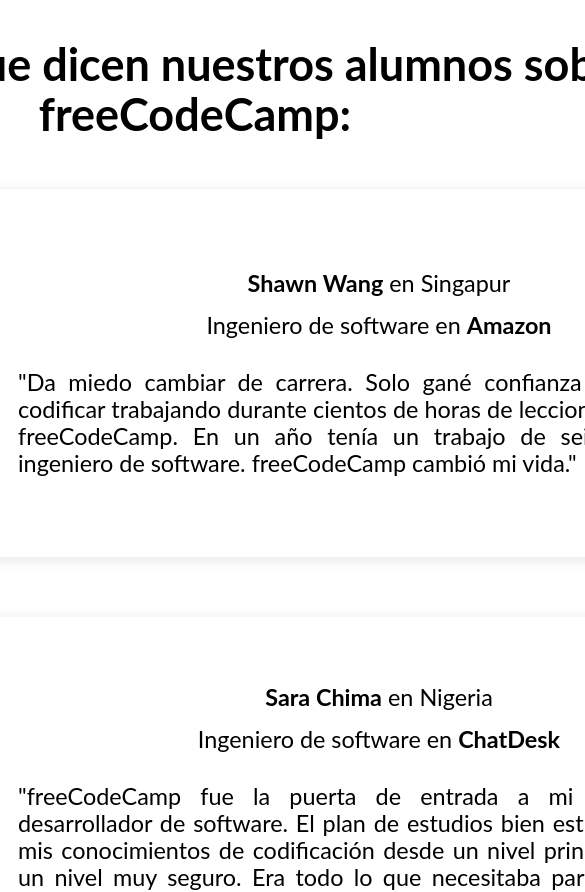
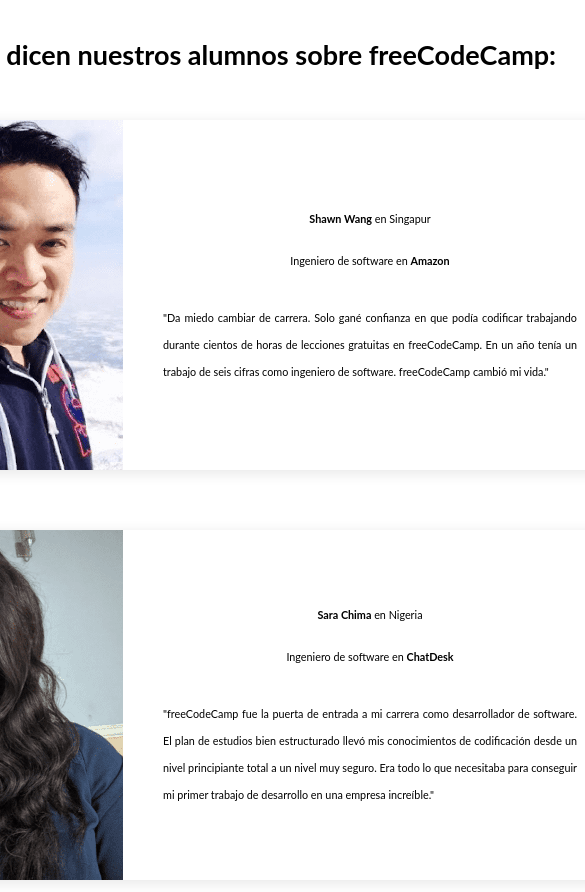
Before and after one commit to Cristian-PinedaQ/Tareas-app, a React (Create React App) app: page / in a window 390 px wide. Shown: the top 892 px of the page, 585 px wide, since content can reach past the window. Built offline with nearby package versions, Linux system fonts and the light colour scheme.

Commit message:
Version 1.1

```diff
--- a/src/App.css
+++ b/src/App.css
@@ -36,3 +36,14 @@
   justify-content: center;
   text-align: center;
 }
+
+/* Mobile first version view */
+@media (max-width: 767px) {
+  h1 {
+    font-size: 1.5rem;
+  }
+  .contenedor-principal {
+    min-height: 300px;
+  }
+
+}
--- a/src/stylesheets.css/Testimonio.css
+++ b/src/stylesheets.css/Testimonio.css
@@ -36,3 +36,32 @@
   font-size: 1.3rem;
   text-align: justify;
 }
+
+@media (max-width: 767px) {
+  .contenedor-testimonio {
+    width: 100vh;
+    height: auto;
+    font-size: 1.5rem;
+  }
+  .imagen-testimonio {
+    width: auto;
+    height: 100%;
+  }
+
+  .contenedor-texto-testimonio{
+    font-size: .8rem;
+  }
+
+  .nombre-testimonio {
+    font-size: .6rem;
+  }
+
+  .cargo-testimonio {
+    font-size: .6rem;
+  }
+
+  .texto-testimonio {
+    font-size: .6rem;
+  }
+
+}
```
